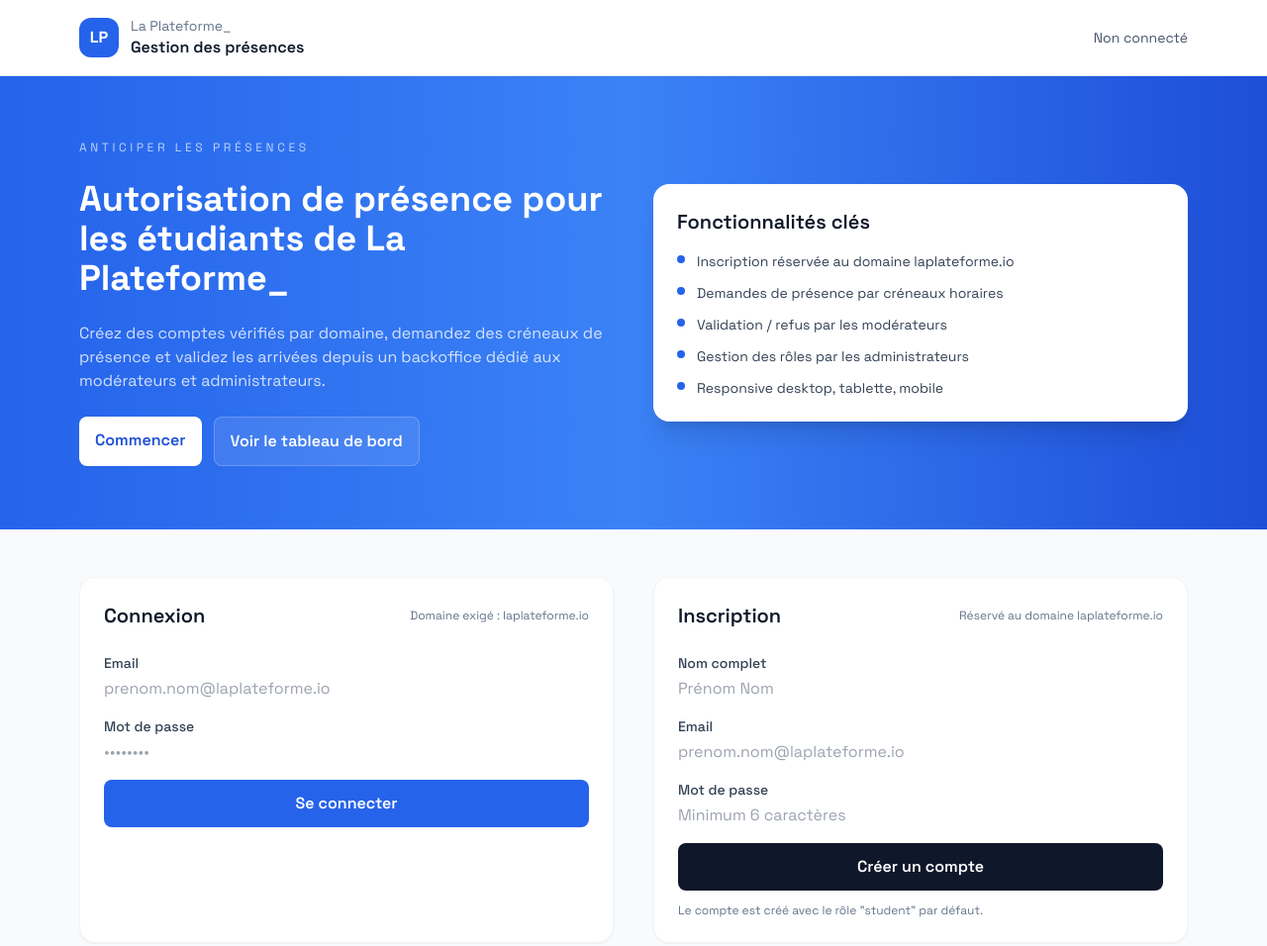
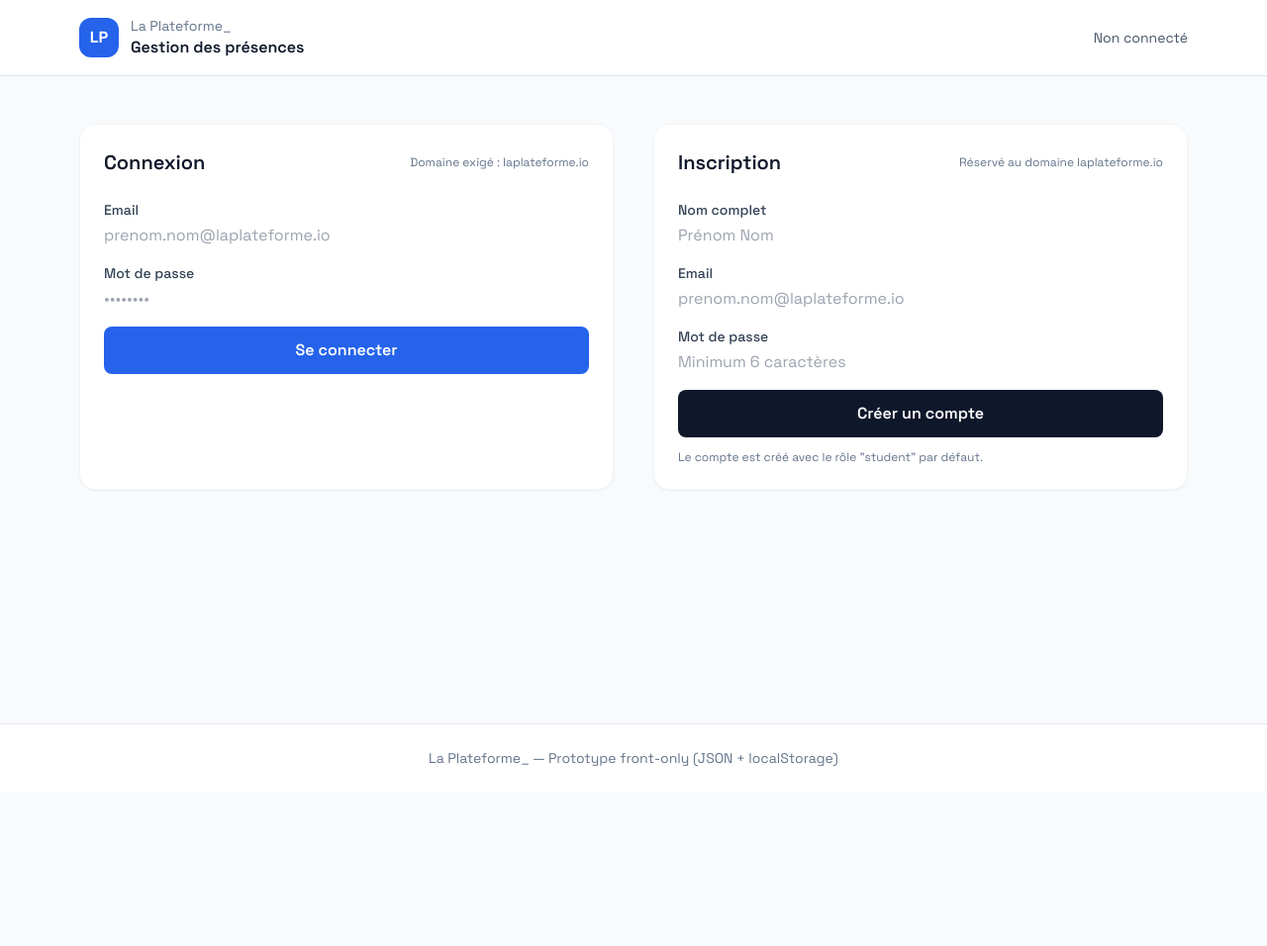
Before and after one commit to malo-martiniani/runtrackJs, a plain HTML site: page bigjob/index.html in a window 1280 px wide. Shown: the top 956 px of the page at 99% size. After the commit the page ends 800 px from the top, so only its background shows below. Drawn offline with nearby package versions, Linux system fonts and the light colour scheme.

Commit message:
Remove unused HTML section from index.html

```diff
--- a/bigjob/index.html
+++ b/bigjob/index.html
@@ -29,30 +29,6 @@
     </header>
 
     <main class="flex-1">
-      <section class="bg-gradient-to-r from-blue-600 via-blue-500 to-blue-700 text-white">
-        <div class="max-w-6xl mx-auto px-4 py-16 grid md:grid-cols-2 gap-10 items-center">
-          <div class="space-y-6">
-            <p class="uppercase text-xs tracking-[0.3em] text-white/70">Anticiper les présences</p>
-            <h1 class="text-3xl sm:text-4xl font-bold leading-tight">Autorisation de présence pour les étudiants de La Plateforme_</h1>
-            <p class="text-white/80">Créez des comptes vérifiés par domaine, demandez des créneaux de présence et validez les arrivées depuis un backoffice dédié aux modérateurs et administrateurs.</p>
-            <div class="flex gap-3">
-              <a href="#auth" class="px-4 py-3 rounded-lg bg-white text-blue-700 font-semibold shadow-sm hover:-translate-y-0.5 transition">Commencer</a>
-              <a href="#dashboard" class="px-4 py-3 rounded-lg bg-white/10 border border-white/20 text-white font-semibold hover:bg-white/15 transition">Voir le tableau de bord</a>
-            </div>
-          </div>
-          <div class="bg-white text-slate-900 rounded-2xl shadow-xl p-6">
-            <h2 class="text-xl font-semibold mb-4">Fonctionnalités clés</h2>
-            <ul class="space-y-3 text-sm text-slate-700">
-              <li class="flex items-start gap-3"><span class="mt-1 h-2 w-2 rounded-full bg-blue-600"></span> Inscription réservée au domaine laplateforme.io</li>
-              <li class="flex items-start gap-3"><span class="mt-1 h-2 w-2 rounded-full bg-blue-600"></span> Demandes de présence par créneaux horaires</li>
-              <li class="flex items-start gap-3"><span class="mt-1 h-2 w-2 rounded-full bg-blue-600"></span> Validation / refus par les modérateurs</li>
-              <li class="flex items-start gap-3"><span class="mt-1 h-2 w-2 rounded-full bg-blue-600"></span> Gestion des rôles par les administrateurs</li>
-              <li class="flex items-start gap-3"><span class="mt-1 h-2 w-2 rounded-full bg-blue-600"></span> Responsive desktop, tablette, mobile</li>
-            </ul>
-          </div>
-        </div>
-      </section>
-
       <section id="auth" class="max-w-6xl mx-auto px-4 py-12 grid lg:grid-cols-2 gap-10">
         <div class="bg-white rounded-2xl shadow-sm border border-slate-100 p-6">
           <div class="flex items-center justify-between mb-6">
```
Also changed, not shown: 1 other file.
